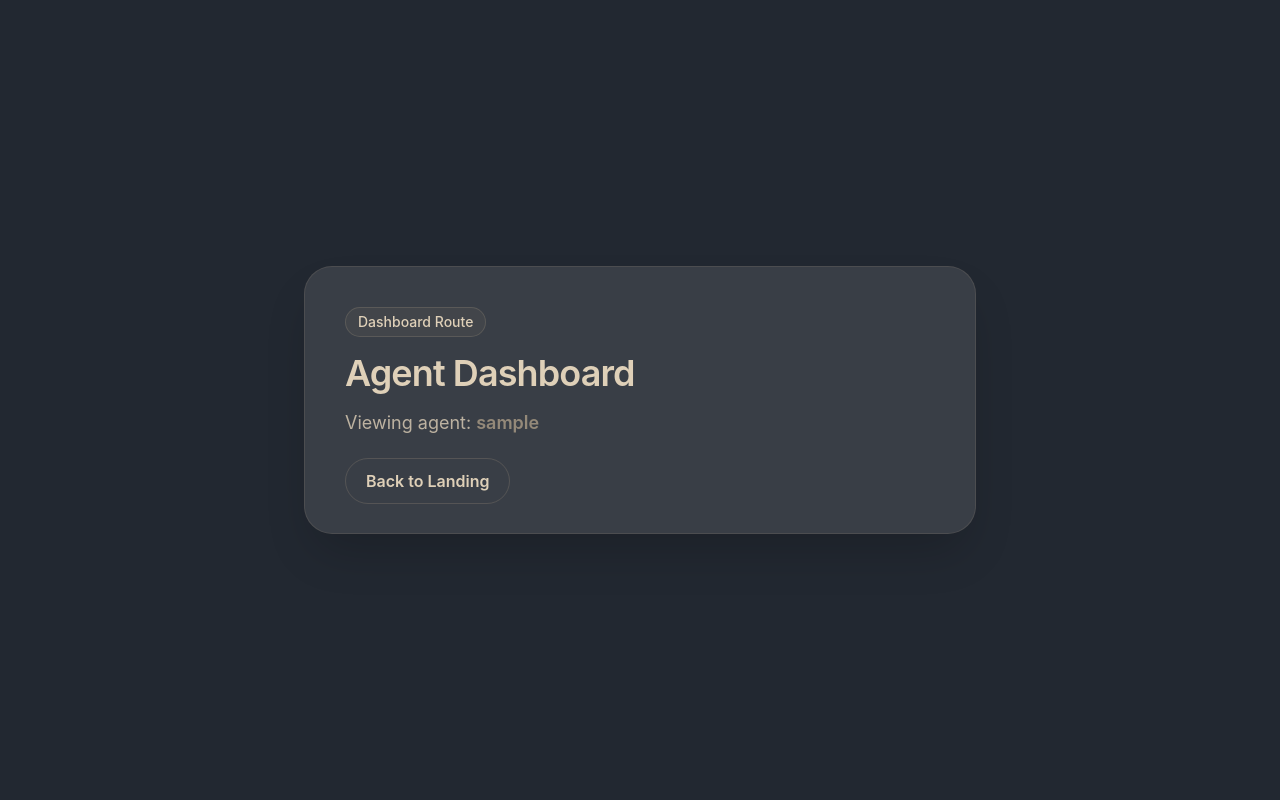
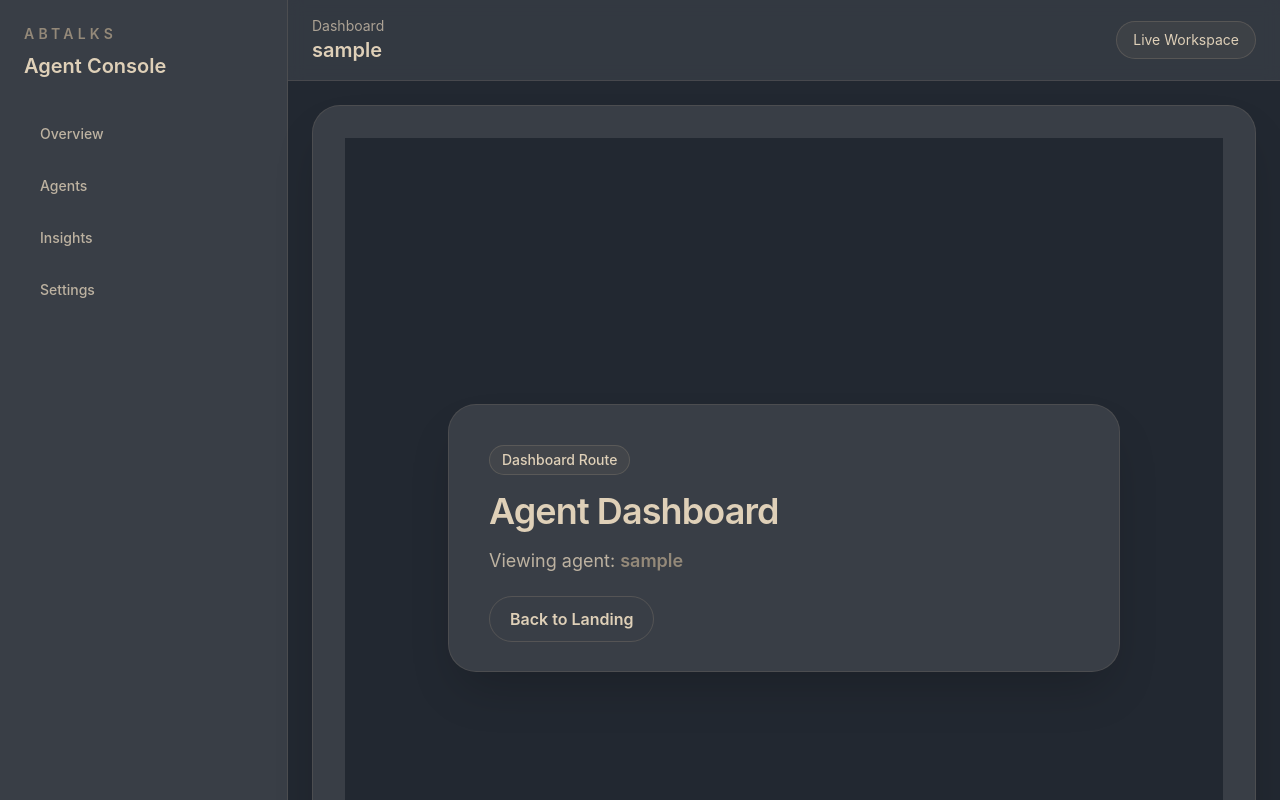
Before and after one commit to amanswami03/ABTalks_ViCodathon_ByteMonks_Autonomous-AI-Creator, a React (Vite) app in the folder frontend/: page / in a window 1280 px wide. Both pictures are taken after typing "Sample" into the empty fields and a click on the button "Initialize Agent". Shown: the top 800 px of the page. Built offline with nearby package versions, Linux system fonts and the light colour scheme.

Commit message:
feat: create dashboard layout

```diff
--- a/frontend/src/App.jsx
+++ b/frontend/src/App.jsx
@@ -1,12 +1,15 @@
 import { Routes, Route } from 'react-router-dom';
 import Landing from './pages/Landing';
 import Dashboard from './pages/Dashboard';
+import DashboardLayout from './layouts/DashboardLayout';
 
 export default function App() {
   return (
     <Routes>
       <Route path="/" element={<Landing />} />
-      <Route path="/dashboard/:agentId" element={<Dashboard />} />
+      <Route element={<DashboardLayout />}>
+        <Route path="/dashboard/:agentId" element={<Dashboard />} />
+      </Route>
     </Routes>
   );
 }
--- /dev/null
+++ b/frontend/src/layouts/DashboardLayout.jsx
@@ -0,0 +1,52 @@
+import { Outlet, Link, useParams } from 'react-router-dom';
+
+const navItems = ['Overview', 'Agents', 'Insights', 'Settings'];
+
+export default function DashboardLayout() {
+  const { agentId } = useParams();
+
+  return (
+    <div className="min-h-screen bg-[#222831] text-[#DFD0B8]">
+      <div className="mx-auto flex min-h-screen max-w-7xl flex-col lg:flex-row">
+        <aside className="w-full border-b border-[#948979]/20 bg-[#393E46] p-6 lg:w-72 lg:border-b-0 lg:border-r">
+          <div className="mb-8">
+            <p className="text-sm font-semibold uppercase tracking-[0.3em] text-[#948979]">ABTalks</p>
+            <h2 className="mt-2 text-xl font-semibold">Agent Console</h2>
+          </div>
+
+          <nav className="space-y-2">
+            {navItems.map((item) => (
+              <Link
+                key={item}
+                to="#"
+                className="flex items-center rounded-2xl px-4 py-3 text-sm font-medium text-[#DFD0B8]/80 transition hover:bg-[#222831] hover:text-[#DFD0B8]"
+              >
+                {item}
+              </Link>
+            ))}
+          </nav>
+        </aside>
+
+        <div className="flex-1">
+          <header className="border-b border-[#948979]/20 bg-[#393E46]/80 px-6 py-4 backdrop-blur">
+            <div className="flex items-center justify-between">
+              <div>
+                <p className="text-sm text-[#DFD0B8]/70">Dashboard</p>
+                <h1 className="text-xl font-semibold">{agentId || 'Agent'}</h1>
+              </div>
+              <div className="rounded-full border border-[#948979]/30 bg-[#948979]/10 px-4 py-2 text-sm text-[#DFD0B8]">
+                Live Workspace
+              </div>
+            </div>
+          </header>
+
+          <main className="p-6">
+            <div className="rounded-[28px] border border-[#948979]/20 bg-[#393E46] p-8 shadow-2xl shadow-black/20">
+              <Outlet />
+            </div>
+          </main>
+        </div>
+      </div>
+    </div>
+  );
+}
```
Also changed, not shown: 2 other files (tests, documents, lock files or other folders).
